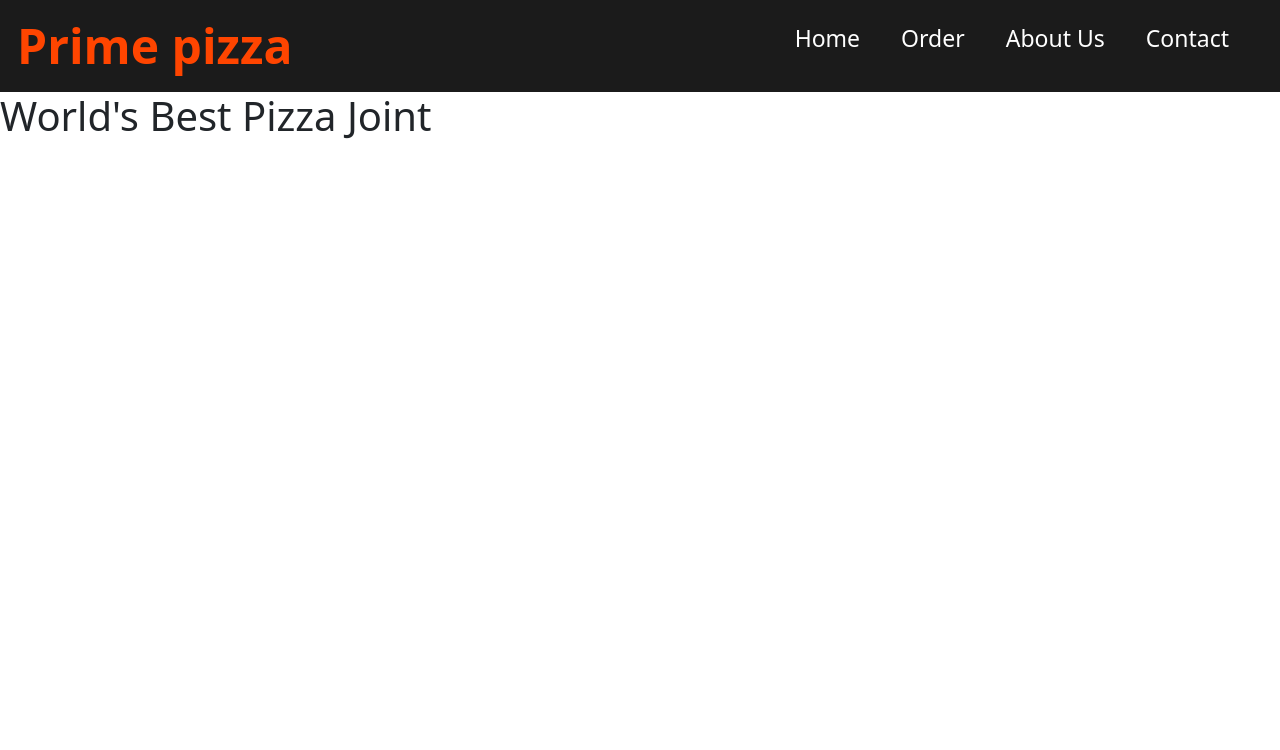
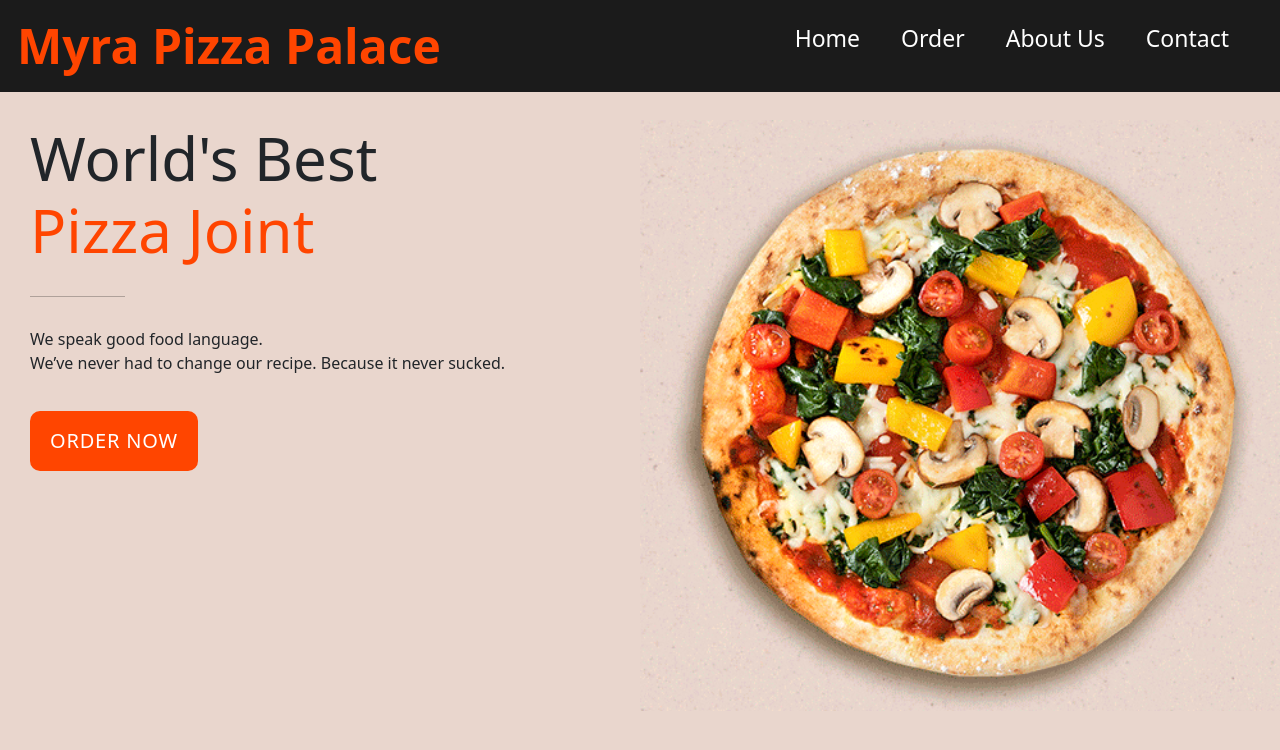
Before and after one commit to Aaron-Ekal/pizza-ip, a plain HTML site: page index.html in a window 1280 px wide. Drawn offline with nearby package versions, Linux system fonts and the light colour scheme.

Commit message:
added images

```diff
--- a/CSS/style.css
+++ b/CSS/style.css
@@ -2,6 +2,31 @@
   margin: 0;
   padding: 0;
   box-sizing: border-box;
+}
+body {
+  width: 100%;
+  height: 100%;
+  background: #e9d6cd;
+  overflow: hidden;
+  cursor: url(../Images/cursor.png), auto;
+}
+img {
+  position: absolute;
+  bottom: 0;
+  top: 15%;
+  right: 0;
+  width: 50%;
+  animation: 1s animate ease-in-out;
+}
+@keyframes animate {
+  0% {
+    opacity: 0;
+    transform: scale(0.5);
+  }
+  100% {
+    opacity: 1;
+    transform: scale(1);
+  }
 }
 nav {
   position: relative;
@@ -45,3 +70,37 @@ nav .menu {
   background: orangered;
   color: #000;
 }
+.content {
+  position: absolute;
+  padding: 30px;
+  font-size: 20px;
+  cursor: pointer;
+}
+.content h1 {
+  font-size: 60px;
+}
+hr {
+  margin-top: 30px;
+  width: 20%;
+  height: 6px;
+  background: #000;
+}
+.content p {
+  margin-top: 30px;
+  font-size: 16px;
+  font-weight: 500;
+}
+button {
+  margin-top: 20px;
+  background: orangered;
+  border: none;
+  outline: none;
+  letter-spacing: 0.04em;
+  font-size: 20px;
+  padding: 15px 20px;
+  border-radius: 10px;
+  color: white;
+}
+.content span {
+  color: orangered;
+}
--- a/index.html
+++ b/index.html
@@ -15,7 +15,7 @@
     <nav>
         <div class="menu">
             <div class="logo">
-                <a href="#">Prime pizza</a>
+                <a href="#">Myra Pizza Palace</a>
             </div>
             <ul>
                 <li> <a href="home.html">Home</a> </li>
@@ -27,8 +27,14 @@
     </nav>
 
     <div class="content">
-        <h1>World's Best Pizza Joint</h1>
+        <h1>World's Best <br><span>Pizza Joint</span></h1>
+        <hr>
+        <p>We speak good food language. <br>
+            We’ve never had to change our recipe. Because it never sucked.</p>
+        <button>ORDER NOW</button>
     </div>
+
+    <img src="./Images/pizza.gif" alt="Pizza gif">
 
 </body>
 
```
